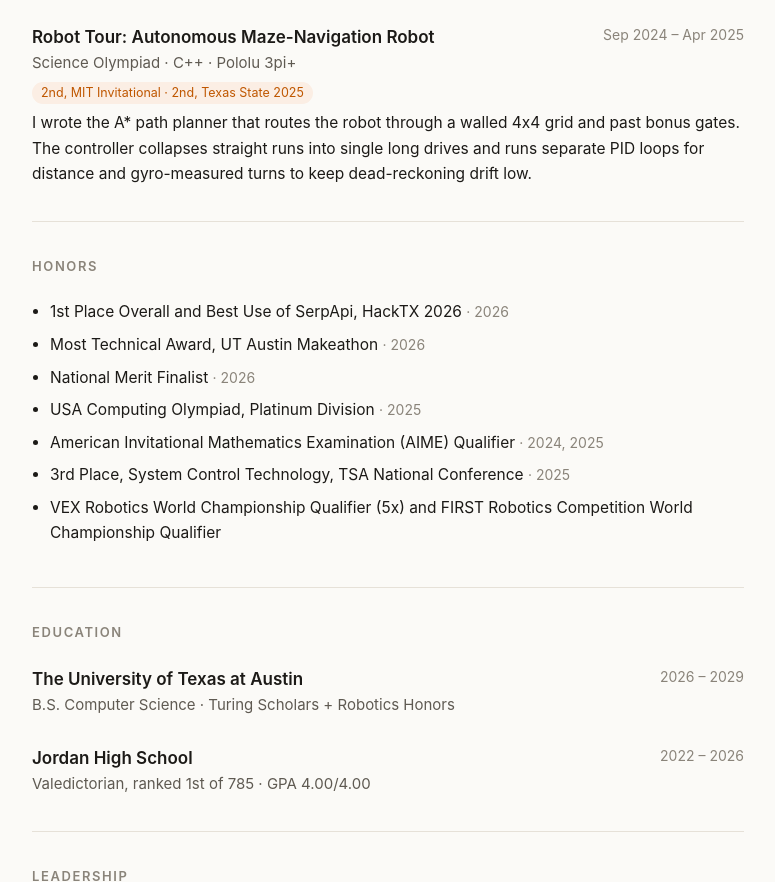
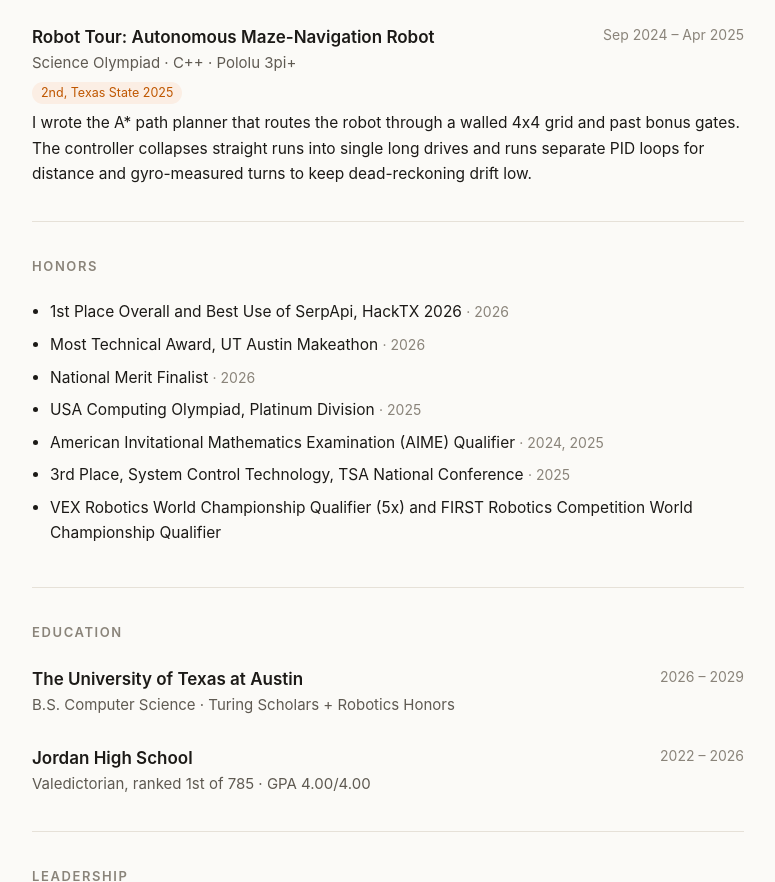
Before and after one commit to SuchayK/SuchayK.github.io, a plain HTML site: page index.html in a window 1280 px wide. Shown: the part 2913-3795 px from the top of the page, without its empty margins (252-1027 px from the left). Drawn offline with Linux system fonts and the light colour scheme.

Commit message:
Remove MIT Invitational placement from Robot Tour
Co-Authored-By: Claude Opus 5.5 <noreply@anthropic.com>
Claude-Session: https://claude.ai/code/session_01RN6xZ75cRAuLtDR1SQXrHh

```diff
--- a/index.html
+++ b/index.html
@@ -230,7 +230,7 @@
     <div class="item">
       <div><h3>Robot Tour: Autonomous Maze-Navigation Robot</h3><div class="org">Science Olympiad · C++ · Pololu 3pi+</div></div>
       <div class="date">Sep 2024 – Apr 2025</div>
-      <span class="badge">2nd, MIT Invitational · 2nd, Texas State 2025</span>
+      <span class="badge">2nd, Texas State 2025</span>
       <p>I wrote the A* path planner that routes the robot through a walled 4x4 grid and past bonus gates. The controller collapses straight runs into single long drives and runs separate PID loops for distance and gyro-measured turns to keep dead-reckoning drift low.</p>
     </div>
   </section>
```
